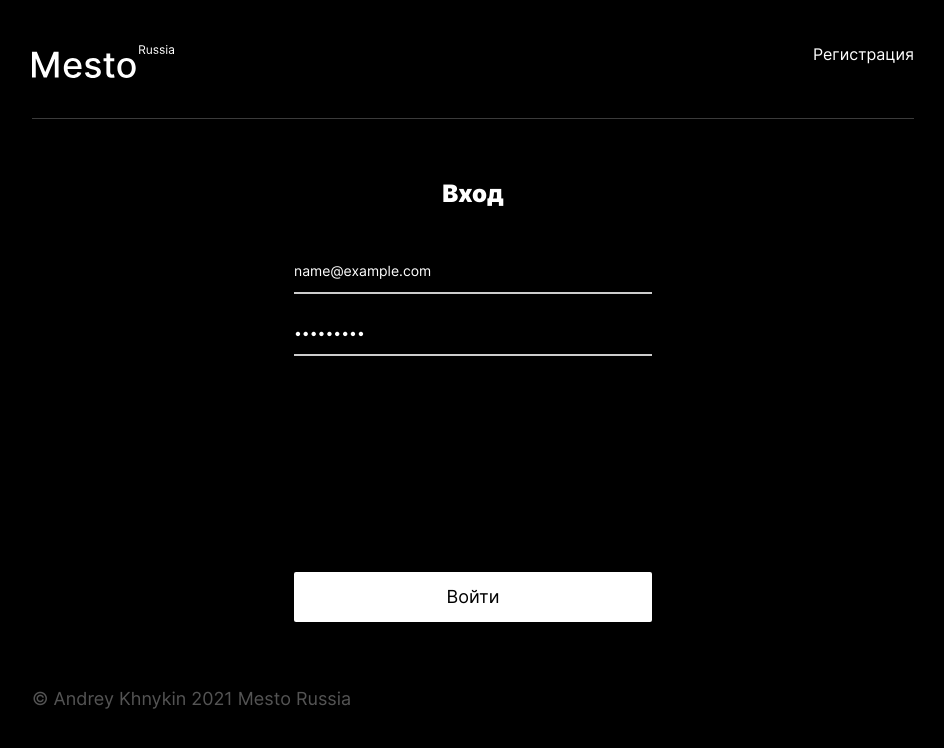
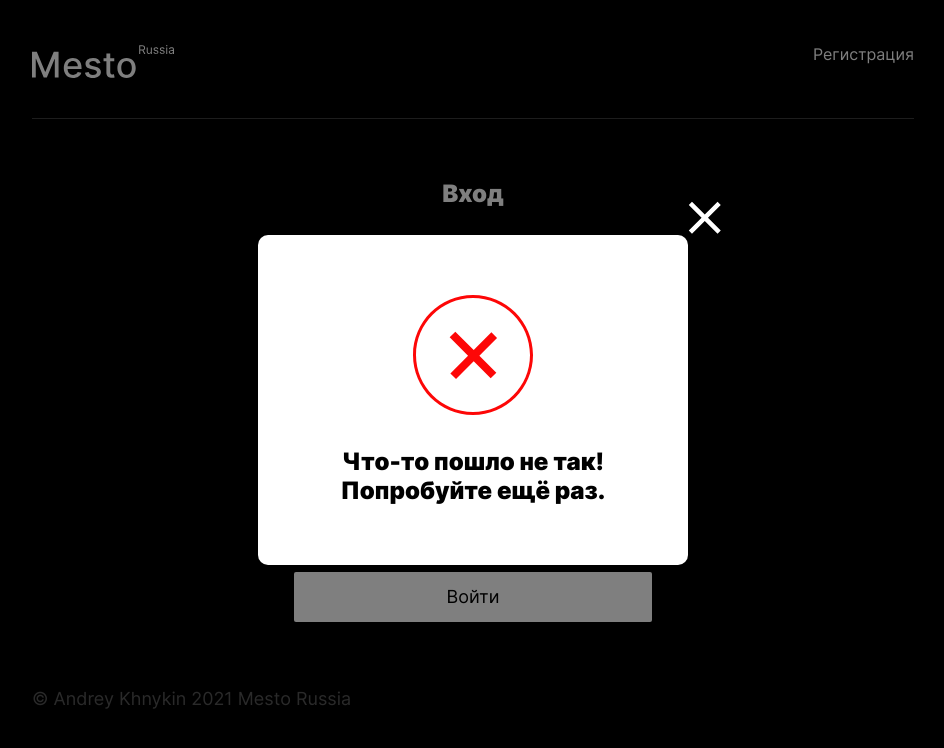
Before and after one commit to space900/react-mesto-auth, a React (Create React App) app: page /sign-in in a window 1280 px wide. Both pictures are taken after typing "name@example.com", "Sample123" into the empty fields and a click on the button "Войти". Shown: the top 748 px of the page, without its empty margins (167-1111 px from the left). Built offline with nearby package versions, Linux system fonts and the light colour scheme; no server answers.

Commit message:
fixed styles for InfoTooltip.js, fixed some bugs for App.js, for constants.js

```diff
--- /dev/null
+++ b/src/blocks/popup/__container/_type/_status/popup__container_type_status.css
@@ -0,0 +1,8 @@
+.popup__container_type_status {
+    display: flex;
+    flex-direction: column;
+    align-items: center;
+    justify-content: space-between;
+    min-height: 330px;
+    padding: 60px 36px;
+}
--- /dev/null
+++ b/src/blocks/popup/__heading/popup__heading.css
@@ -0,0 +1,8 @@
+.popup__heading {
+    color: #000000;
+    font-size: 24px;
+    line-height: 29px;
+    font-weight: 900;
+    text-align: center;
+    margin: 0;
+}
--- /dev/null
+++ b/src/blocks/popup/__icon/popup__icon.css
@@ -0,0 +1,3 @@
+.popup__icon {
+    max-width: 120px;
+}
--- a/src/components/App.js
+++ b/src/components/App.js
@@ -262,9 +262,6 @@ function App() {
           <Route>
             {loggedIn ? <Redirect to={routes.root} /> : <Redirect to={routes.login} />}
           </Route>
-          <Route>
-            <InfoTooltip status={status} isOpen={isInfoTooltipOpen} onClose={closeAllPopups} />
-          </Route>
         </Switch>
 
         <Footer />
@@ -287,6 +284,7 @@ function App() {
 
         <PopupWithForm title="Вы уверены?" name="remove" buttonTitle="Да" />
         <ImagePopup card={selectedCard} onClose={closeAllPopups} />
+        <InfoTooltip status={status} isOpen={isInfoTooltipOpen} onClose={closeAllPopups} />
       </div>
     </CurrentUserContext.Provider>
   );
--- a/src/components/InfoTooltip.js
+++ b/src/components/InfoTooltip.js
@@ -4,16 +4,20 @@ import success_icon from "../images/success_icon.svg";
 function InfoTooltip(props) {
   return (
     <div className={`popup ${props.isOpen && "popup_is-opened"}`}>
-      <div className="popup__container">
+      <div className="popup__container popup__container_type_status">
+        <button className="popup__close"
+        aria-label="Закрыть"
+        type="button"
+        onClick={props.onClose}/>
         <img
           className="popup__icon"
-          src={props.isSuccess ? success_icon : failed_icon}
+          src={props.status ? success_icon : failed_icon}
           alt={
-            props.isSuccess ? "Иконка успешная регистрация" : "Иконка ошибка при регистрации"
+            props.status ? "Иконка успешная регистрация" : "Иконка ошибка при регистрации"
           }
         />
         <p className="popup__heading">
-          {props.isSuccess
+          {props.status
             ? "Вы успешно зарегистрировались!"
             : "Что-то пошло не так! Попробуйте ещё раз."}
         </p>
--- a/src/index.css
+++ b/src/index.css
@@ -73,3 +73,6 @@
 @import url(./blocks/header/__user/header__user.css);
 @import url(./blocks/header/__email/header__email.css);
 @import url(./blocks/header/__button/header__button.css);
+@import url(./blocks/popup/__icon/popup__icon.css);
+@import url(./blocks/popup/__container/_type/_status/popup__container_type_status.css);
+@import url(./blocks/popup/__heading/popup__heading.css);
--- a/src/utils/constants.js
+++ b/src/utils/constants.js
@@ -1,14 +1,14 @@
 export const initialCards = [];
 
 // настройки для валидации
-export const settings = {
-  formSelector: ".popup__form",
-  inputSelector: ".popup__text_input",
-  submitButtonSelector: ".popup__submit",
-  inactiveButtonClass: "popup__submit_disabled",
-  inputErrorClass: "popup__text_invalid",
-  errorClass: "`${inputElement.id}-error`",
-};
+// export const settings = {
+//   formSelector: ".popup__form",
+//   inputSelector: ".popup__text_input",
+//   submitButtonSelector: ".popup__submit",
+//   inactiveButtonClass: "popup__submit_disabled",
+//   inputErrorClass: "popup__text_invalid",
+//   errorClass: "`${inputElement.id}-error`",
+// };
 
 // роуты
 export const routes = {
```
